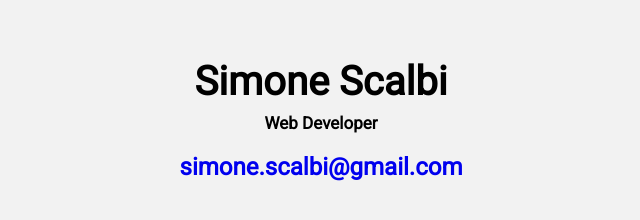
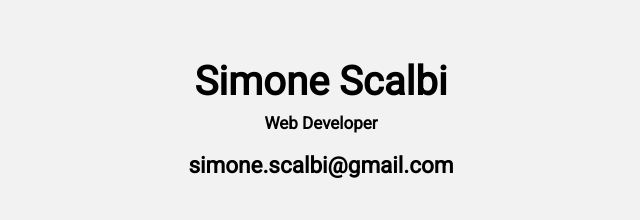
Before and after one commit to pennywiz/simonescalbi, a plain HTML site: page index.html in a window 1280 px wide. Shown: the whole page, without its empty margins (319-959 px from the left). Drawn offline with Linux system fonts and the light colour scheme.

Commit message:
no message

```diff
--- a/css/style.css
+++ b/css/style.css
@@ -19,6 +19,8 @@ body {
 
 .email {
   text-decoration: none;
+  color: #000;
+  font-size: 15px;
 }
 
 .email:hover {
```
